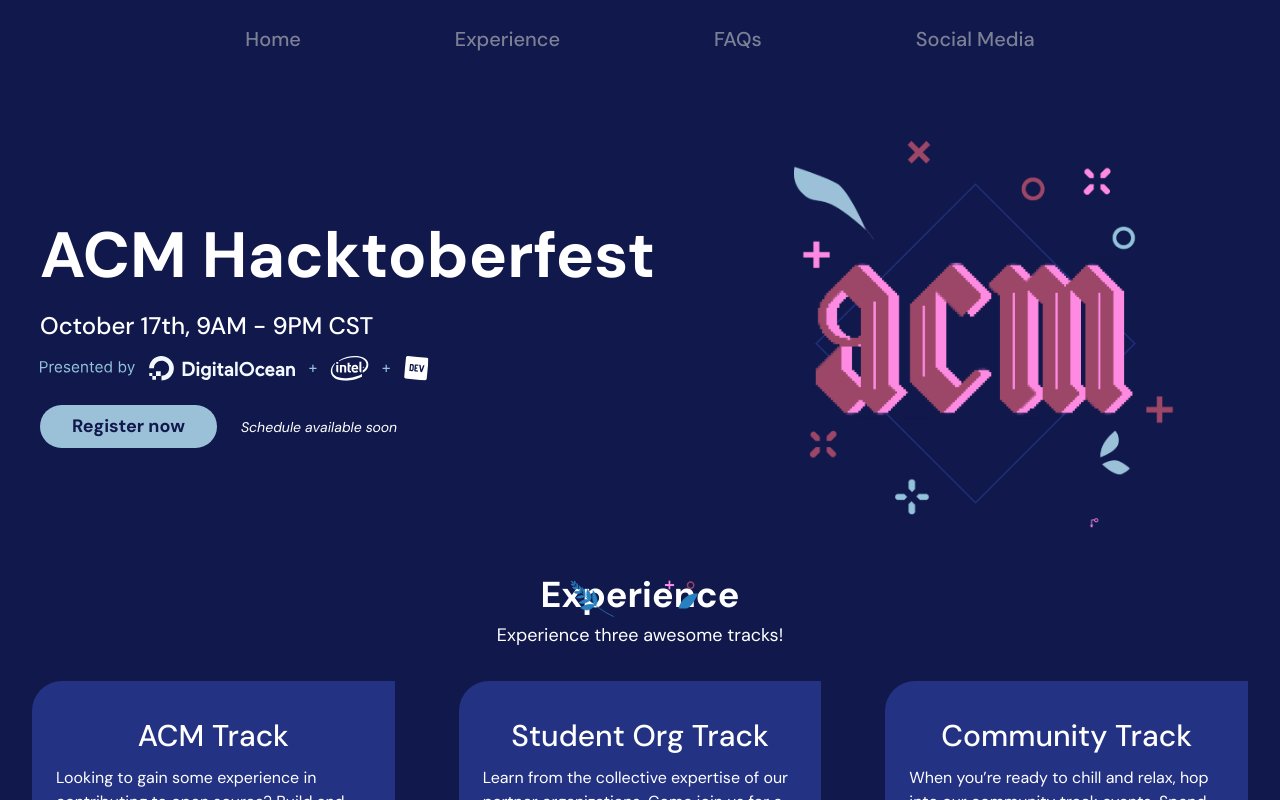
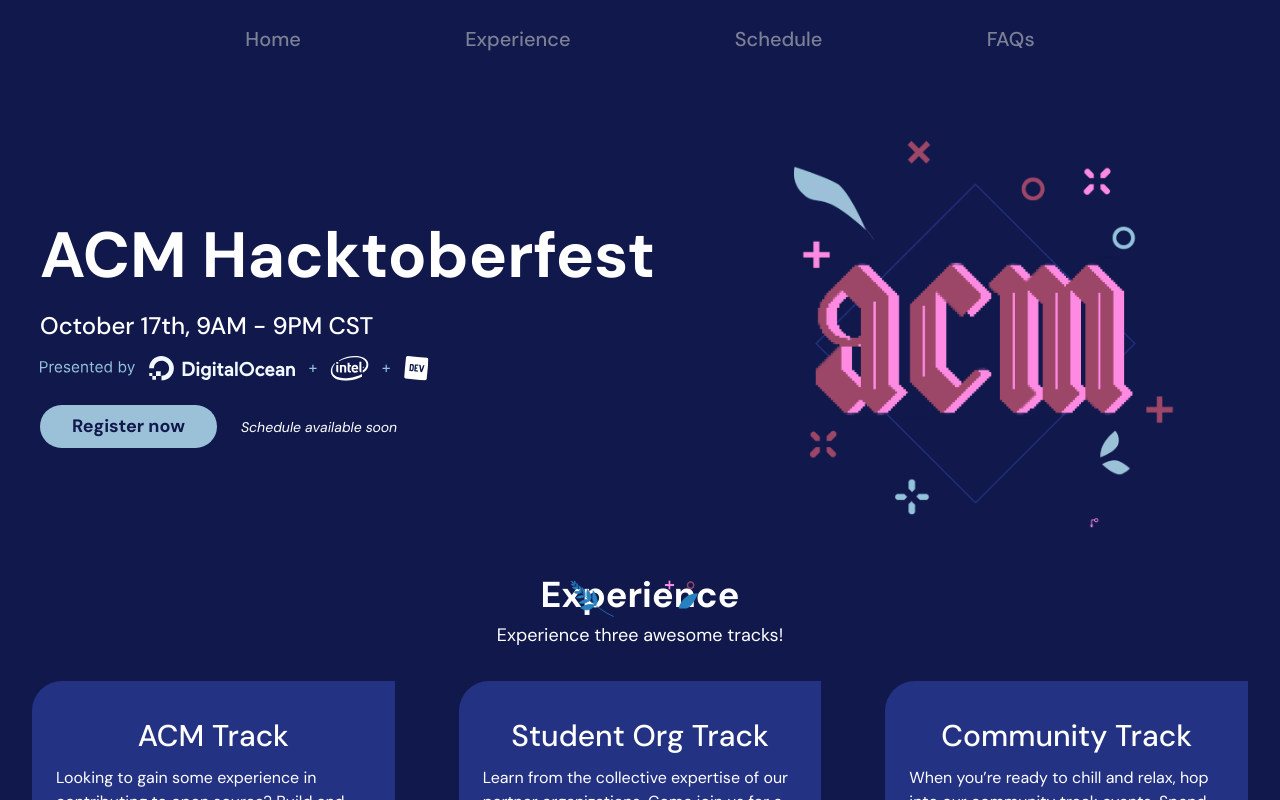
Before and after one commit to acmutd/hacktoberfest-site, a Next.js app: page / in a window 1280 px wide. Shown: the top 800 px of the page. Built offline with nearby package versions, Linux system fonts and the light colour scheme.

Commit message:
Add schedule, make changes to Navbar

```diff
--- a/components/navbar.tsx
+++ b/components/navbar.tsx
@@ -3,40 +3,31 @@ import { FunctionComponent, Ref } from 'react'
 const scrollToRef = ref => window.scrollTo(0, ref.current.offsetTop - 100)
 
 type NavbarProps = {
-  homeRef: Ref<unknown>
-  experienceRef: Ref<unknown>
-  partnersRef: Ref<unknown>
-  faqRef: Ref<unknown>
-  socialMediaRef: Ref<unknown>
+  refs: Ref<unknown>[]
+  buttonNames: string[]
 }
 
-const Navbar: FunctionComponent<NavbarProps> = (props: NavbarProps) => (
-  <div
-    id='navbar'
-    className='py-6 w-full flex items-center justify-center fixed bg-ocean bg-opacity-75 top-0 z-50'>
-    <div className='w-full sm:w-full md:w-full lg:w-2/3 xl:w-3/10 flex items-center justify-between px-8'>
+const Navbar: FunctionComponent<NavbarProps> = (props: NavbarProps) => {
+  let buttons = []
+  if (props.refs.length === props.buttonNames.length) {
+    buttons = props.buttonNames.map((name, idx) => (
       <a
-        onClick={() => scrollToRef(props.homeRef)}
+        onClick={() => scrollToRef(props.refs[idx])}
+        key={name}
         className='link cursor-pointer font-medium text-xl text-grayed hover:text-fuschia'>
-        Home
+        {name}
       </a>
-      <a
-        onClick={() => scrollToRef(props.experienceRef)}
-        className='link cursor-pointer font-medium text-xl text-grayed hover:text-fuschia'>
-        Experience
-      </a>
-      <a
-        onClick={() => scrollToRef(props.faqRef)}
-        className='link cursor-pointer font-medium text-xl text-grayed hover:text-fuschia'>
-        FAQs
-      </a>
-      <a
-        onClick={() => scrollToRef(props.socialMediaRef)}
-        className='link cursor-pointer font-medium text-xl text-grayed hover:text-fuschia'>
-        Social Media
-      </a>
+    ))
+  }
+  return (
+    <div
+      id='navbar'
+      className='py-6 w-full flex items-center justify-center fixed bg-ocean bg-opacity-75 top-0 z-50'>
+      <div className='w-full sm:w-full md:w-full lg:w-2/3 xl:w-3/10 flex items-center justify-between px-8'>
+        {buttons}
+      </div>
     </div>
-  </div>
-)
+  )
+}
 
 export default Navbar
--- a/pages/index.tsx
+++ b/pages/index.tsx
@@ -1,5 +1,6 @@
 import { useRef } from 'react'
 import Head from 'next/head'
+import Link from 'next/link'
 import Navbar from '../components/navbar'
 import Hero from '../components/hero'
 import Speakers from '../components/speakers'
@@ -8,11 +9,12 @@ import Partners from '../components/partners'
 import FAQ from '../components/faq'
 import SocialMedia from '../components/social-media'
 import Footer from '../components/footer'
+import Schedule from '../components/schedule'
 
 const Home = (): JSX.Element => {
   const homeRef = useRef(null)
   const experienceRef = useRef(null)
-  const partnersRef = useRef(null)
+  const scheduleRef = useRef(null)
   const faqRef = useRef(null)
   const socialMediaRef = useRef(null)
   return (
@@ -22,11 +24,8 @@ const Home = (): JSX.Element => {
         <link rel='icon' href='/favicon.ico' />
       </Head>
       <Navbar
-        homeRef={homeRef}
-        experienceRef={experienceRef}
-        partnersRef={partnersRef}
-        faqRef={faqRef}
-        socialMediaRef={socialMediaRef}
+        refs={[homeRef, experienceRef, scheduleRef, faqRef]}
+        buttonNames={['Home', 'Experience', 'Schedule', 'FAQs']}
       />
       <section ref={homeRef}>
         <Hero />
@@ -36,6 +35,9 @@ const Home = (): JSX.Element => {
       </section> */}
       <section ref={experienceRef}>
         <Tracks />
+      </section>
+      <section ref={scheduleRef}>
+        <Schedule />
       </section>
       {/* <section ref={partnersRef}>
         <Partners />
```
